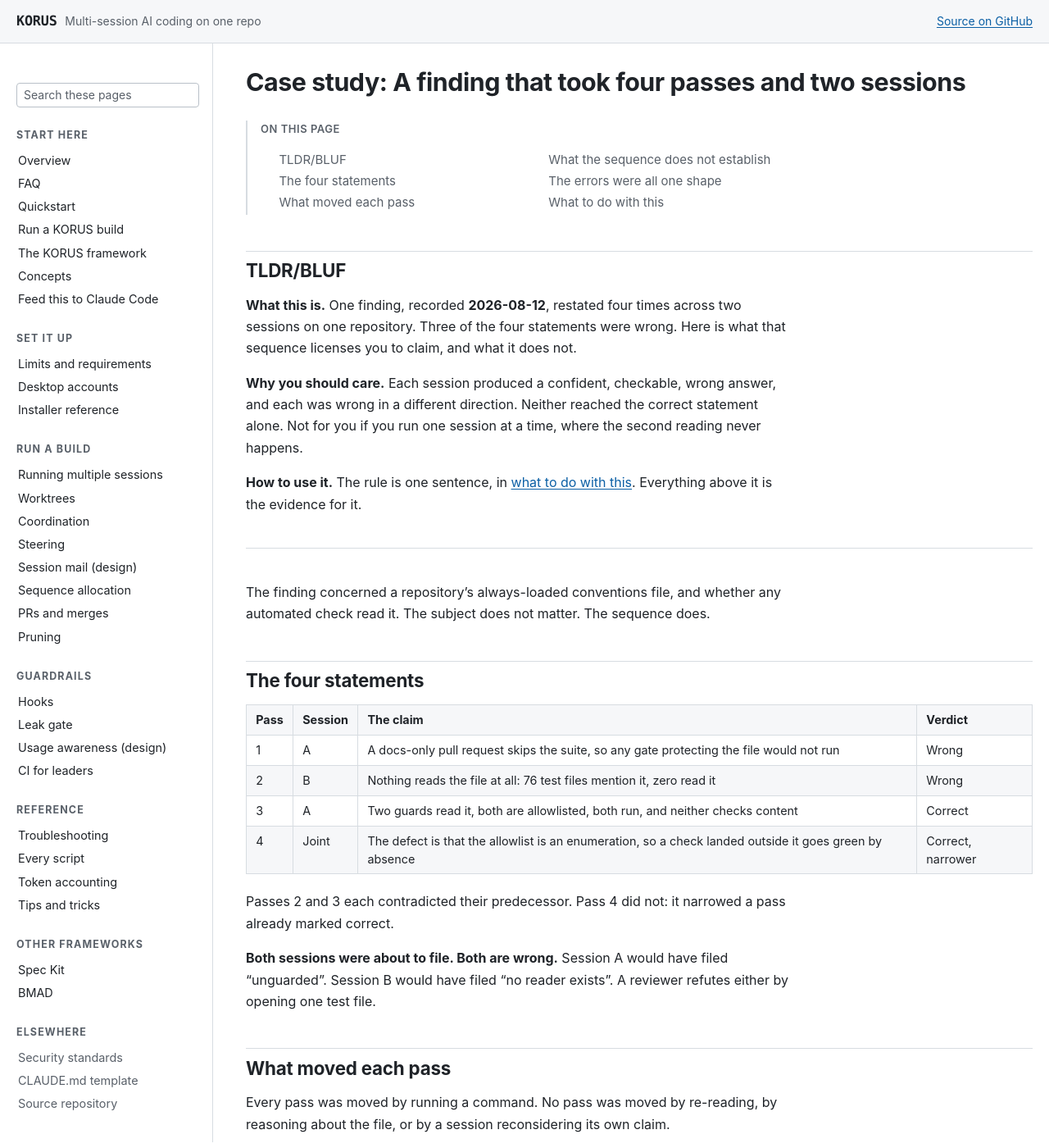
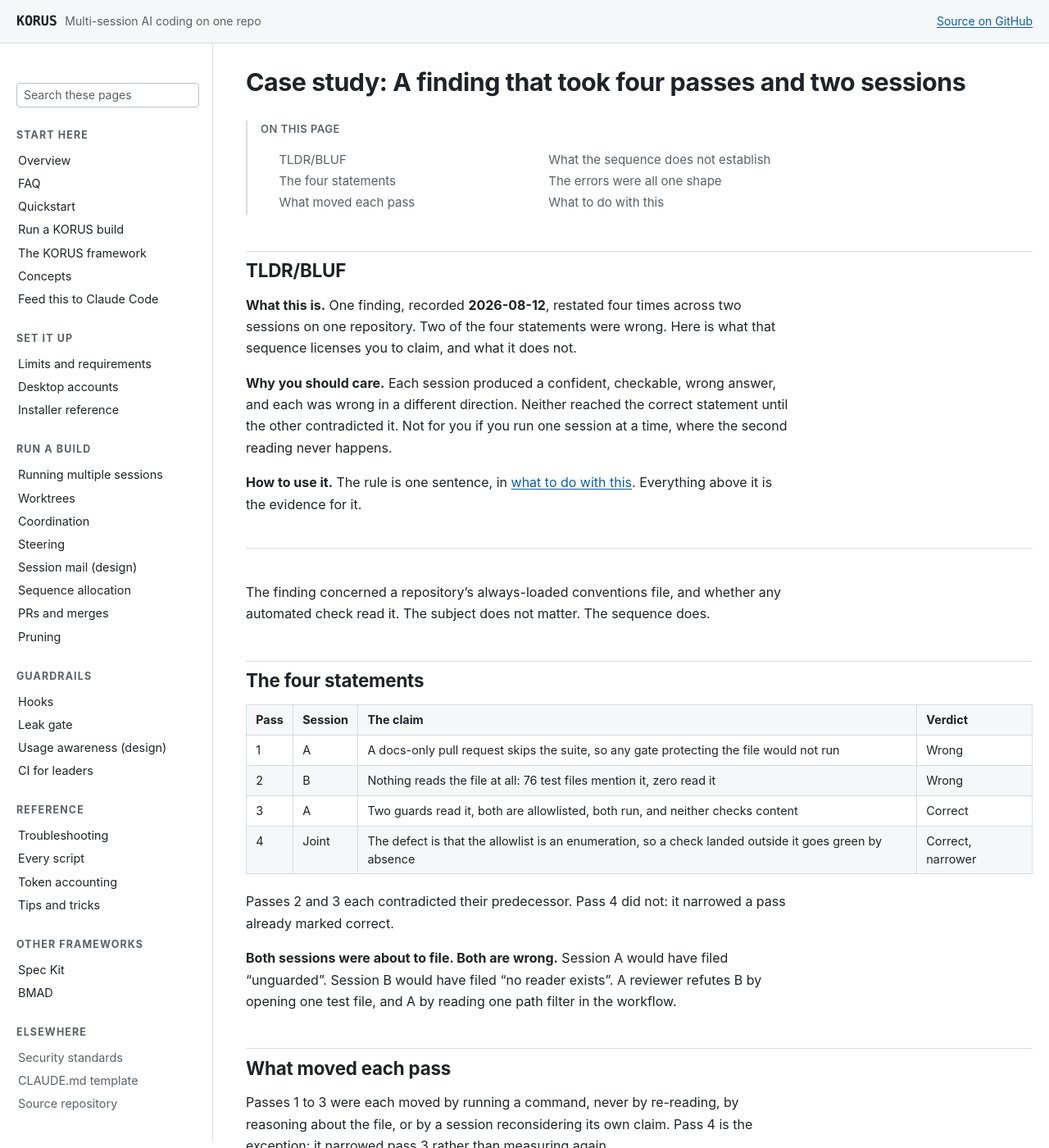
Before and after one commit to wshallwshall/claude-multisession, a Jekyll site: the page built from docs/CASE-STUDY-correction-chain.md, in a window 1280 px wide and 1400 px high. Shown: the whole window at 82% size. Built offline with Jekyll 4.4.1, drawn with Linux system fonts in a browser that asks for light colours; our own code applies the rules of GitHub Pages for plain Markdown files; some of the changed text lies outside the part shown.

Commit message:
Correct the error count on the page about confident, checkable, wrong statements (#97)
The TLDR said "Three of the four statements were wrong." The page's own verdict
table, one screen below, says two:

    | 1 | A | ...docs-only PR skips the suite...        | Wrong             |
    | 2 | B | Nothing reads the file at all...          | Wrong             |
    | 3 | A | Two guards read it, both allowlisted...   | Correct           |
    | 4 | Joint | The allowlist is an enumeration...     | Correct, narrower |

Three passages downstream confirm the table rather than the headline: line 31
("Pass 4 did not: it narrowed a pass already marked correct") forecloses reading
pass 4 as wrong, line 33 ("Both sessions were about to file. Both are wrong")
counts two, and line 9 ("Each session produced a confident, checkable, wrong
answer") gives two.

So the page overstated its own error rate by 50%, in the one document arguing
against reporting numbers an instrument cannot support -- and it devotes a table
row to disclaiming exactly that ("A rate | One finding is one finding").
README.md:348 carried the same figure and is corrected with it.

Also, each verified against the page's own table:

- "Neither reached the correct statement alone" is refuted by row 3, where
  session A reached it. What the sequence shows is that neither got there until
  the other contradicted it.
- "A reviewer refutes either by opening one test file" is true of session B,
  whose claim was that no test reads the file. Session A's claim was about a
  workflow path filter, which no test file contains.
- "Every pass was moved by running a command. No pass was moved by ... a session
  reconsidering its own claim" is contradicted by pass 4, which the page says
  narrowed pass 3 rather than measuring again.

202 tests pass. 37 raised, 24 confirmed, 13 refuted; this applies 6 of the 24.
Left for a second pass: the prescribed control has no failure mode for the case
where the second measurement AGREES for the wrong reason (finding 5); the
closing corollary inherits pass 4's own defect and says so nowhere (6); "the one
true positive" cannot be reconciled with pass 3's two readers (11); the second
session measures a different tree unless told otherwise, which this repo's
worktree-per-session shape guarantees (15); and "every one was a number" is
false for one of the three bullets it closes (17).

Co-authored-by: Claude Opus 5 <noreply@anthropic.com>

```diff
--- a/docs/CASE-STUDY-correction-chain.md
+++ b/docs/CASE-STUDY-correction-chain.md
@@ -3,11 +3,11 @@
 ## TLDR/BLUF
 
 **What this is.** One finding, recorded **2026-08-12**, restated four times across two sessions on
-one repository. Three of the four statements were wrong. Here is what that sequence licenses you to
+one repository. Two of the four statements were wrong. Here is what that sequence licenses you to
 claim, and what it does not.
 
 **Why you should care.** Each session produced a confident, checkable, wrong answer, and each was
-wrong in a different direction. Neither reached the correct statement alone. Not for you if you run
+wrong in a different direction. Neither reached the correct statement until the other contradicted it. Not for you if you run
 one session at a time, where the second reading never happens.
 
 **How to use it.** The rule is one sentence, in
@@ -31,12 +31,13 @@ Passes 2 and 3 each contradicted their predecessor. Pass 4 did not: it narrowed
 marked correct.
 
 **Both sessions were about to file. Both are wrong.** Session A would have filed "unguarded".
-Session B would have filed "no reader exists". A reviewer refutes either by opening one test file.
+Session B would have filed "no reader exists". A reviewer refutes B by opening one test file, and A by reading one path filter in the workflow.
 
 ## What moved each pass
 
-Every pass was moved by running a command. No pass was moved by re-reading, by reasoning about the
-file, or by a session reconsidering its own claim.
+Passes 1 to 3 were each moved by running a command, never by re-reading, by reasoning about the
+file, or by a session reconsidering its own claim. Pass 4 is the exception: it narrowed pass 3
+rather than measuring again.
 
 Pass 2 is the instructive one. It came from **a grep requiring the filename and a read verb on the
 same line**. The one true positive builds the path on one line and reads it later through a
```
Also changed, not shown: README.md.
